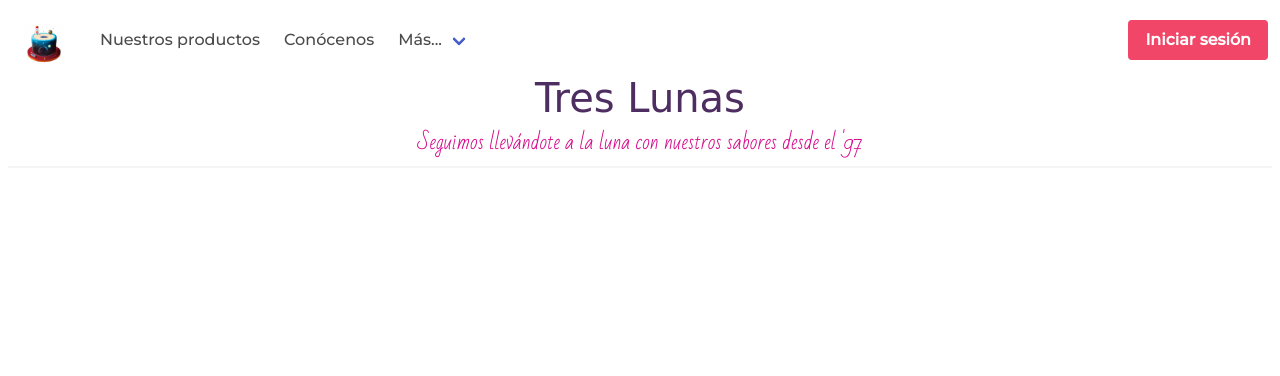
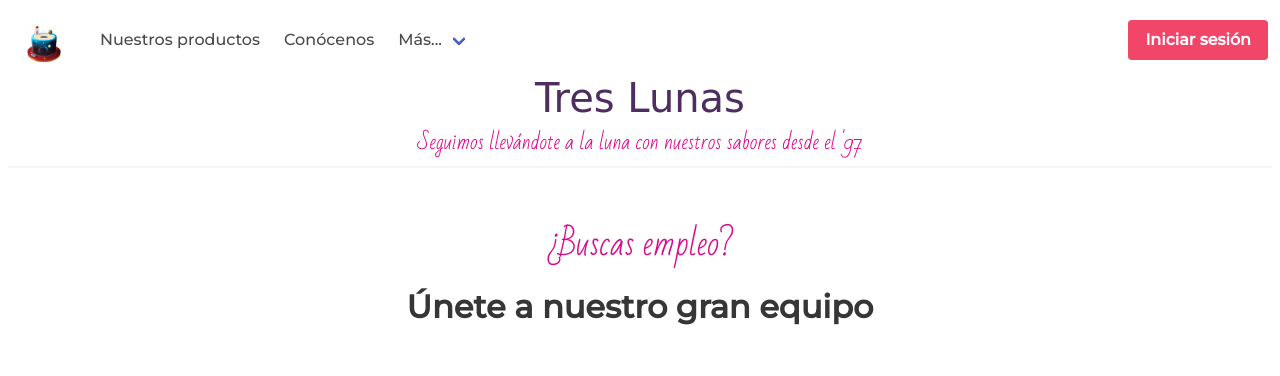
Before and after one commit to loo-kuhs/Tres_Lunas-Pasteleria, a plain HTML site: page cliente-sitio/pages/jobs.html in a window 1280 px wide. Drawn offline with nearby package versions, Linux system fonts and the light colour scheme; a web font is replaced by a local one.

```diff
--- a/cliente-sitio/assets/css/styles.css
+++ b/cliente-sitio/assets/css/styles.css
@@ -12,10 +12,20 @@
   --azure-color: #007ef5;
   --barbie-pink: #d60a8b;
 }
+
+html {
+  scroll-behavior: smooth;
+}
+
+::-webkit-scrollbar {
+  display: none;
+}
+
 ::selection {
   background-color: var(--english-violet);
   color: var(--pale-purple-pantone);
 }
+
 * {
   margin: 0;
   padding: 0;
--- a/cliente-sitio/pages/jobs.html
+++ b/cliente-sitio/pages/jobs.html
@@ -82,6 +82,14 @@
 
     <main>
       <hr />
+      <section class="jobs section">
+        <h3 class="has-text-centered is-3 subtitle">
+          <a href="./jobs.html">¿Buscas empleo?</a>
+        </h3>
+        <h2 class="has-text-centered is-3 title mt-2">
+          Únete a nuestro gran equipo
+        </h2>
+      </section>
     </main>
   </body>
 </html>
```
Also changed, not shown: cliente-sitio/pages/contact.html (+2 -5 lines), cliente-sitio/pages/products.html (+1 -1 lines).
